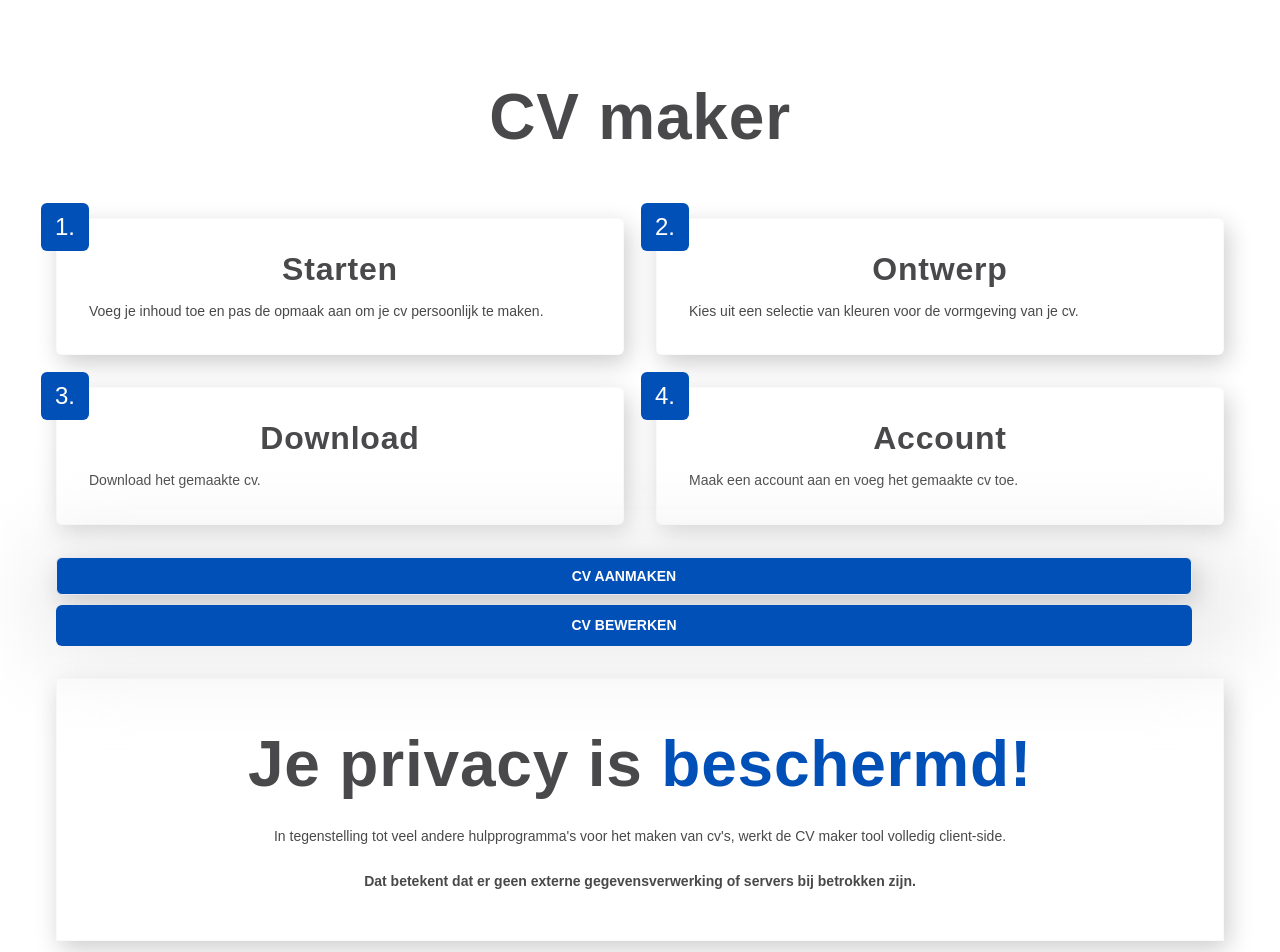
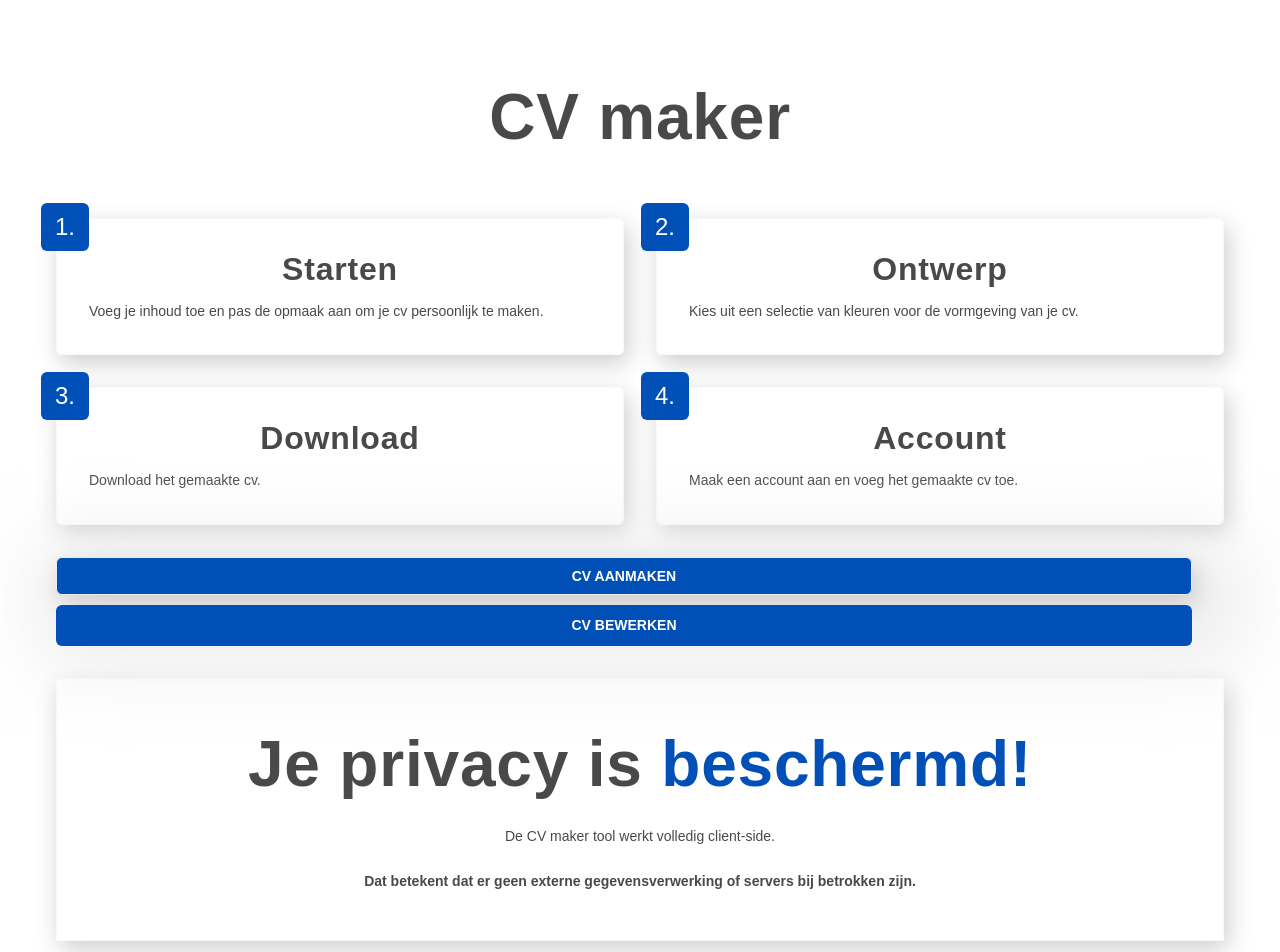
Before and after one commit to deBanenSite/CV-maker, a Next.js app: page / in a window 1280 px wide. Shown: the top 952 px of the page. Built offline with nearby package versions, Linux system fonts and the light colour scheme.

Commit message:
Index text changed

```diff
--- a/pages/index.tsx
+++ b/pages/index.tsx
@@ -64,8 +64,7 @@ const Home: NextPage = () => {
         <div className={styles.privacy}>
           <h1>Je privacy is <span>beschermd!</span></h1>
           <p>
-          In tegenstelling tot veel andere hulpprogramma's voor het maken van cv's,
-           werkt de CV maker tool volledig client-side.<br></br>
+           De CV maker tool werkt volledig client-side.<br></br>
            <br></br>
          <strong>Dat betekent dat er geen externe gegevensverwerking of servers bij betrokken zijn.</strong> </p>
           <p>
```
